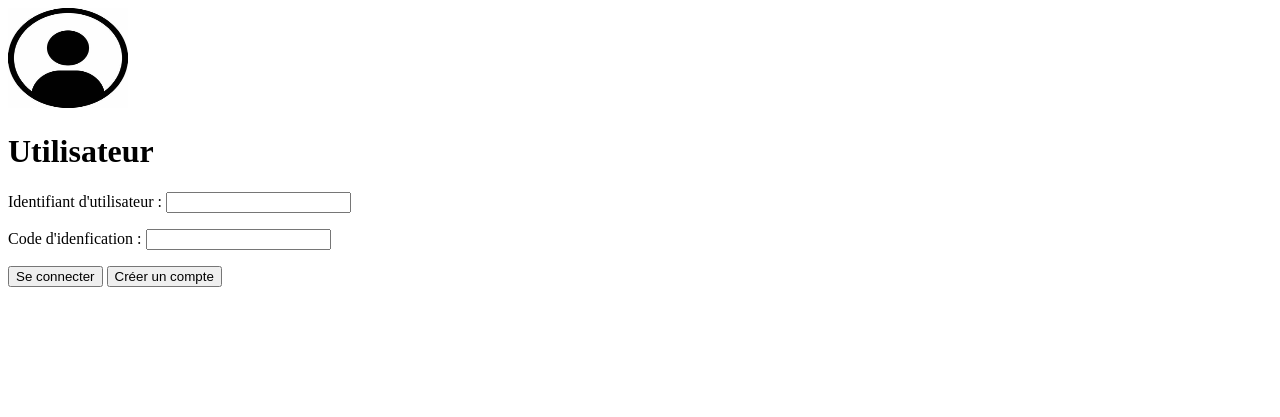
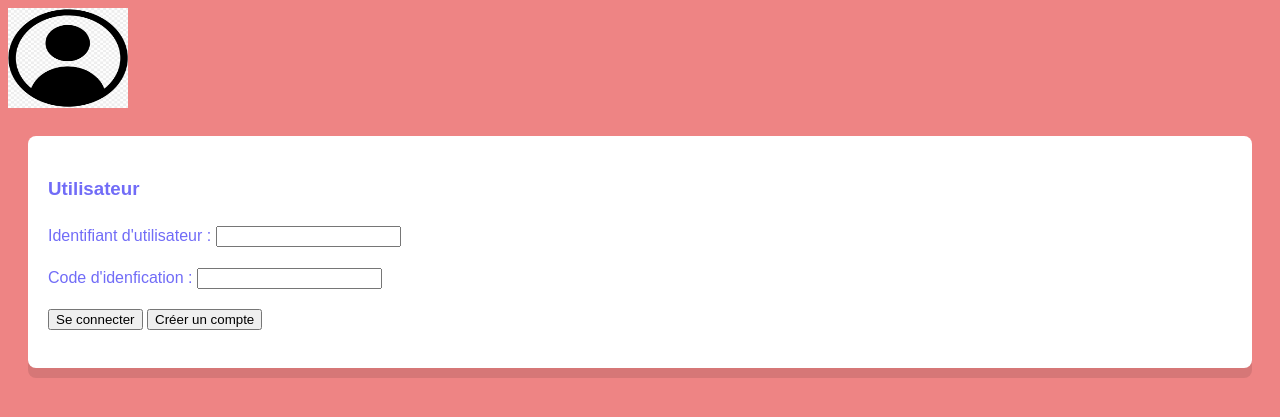
Before and after one commit to midjix/Aptoudou, a PHP site: page / in a window 1280 px wide. Shown: the top 417 px of the page. Run offline with PHP 8.4, Linux system fonts and the light colour scheme.

Commit message:
mise a jour de tout

```diff
--- a/index.php
+++ b/index.php
@@ -10,10 +10,12 @@
     </head>
     <body>
         <header>
-            <img src="logo_utilisateur.jpg" alt="afiicher logo utilisateur" class="logo">
-            <p><h1>Utilisateur</h1></p>
+            <img src="utilisateur.png" alt="afiicher logo utilisateur" class="logo">
         </header>
         <main>
+            <section>
+                <article>
+                <p><h1>Utilisateur</h1></p>
                     <form action="validation.php">
                         <p>
                             <label for="mail">Identifiant d'utilisateur : </label>
@@ -28,6 +30,8 @@
                         <a href="validation.php"><button>Se connecter</button></a>
                         <a href="creation_compte.php"><button>Créer un compte</button></a>
                     </p>
+                </article>
+            </section>
         </main>
     </body>
 </html>
--- a/styles.css
+++ b/styles.css
@@ -1,5 +1,26 @@
+body {
+    font-family: 'Arial', sans-serif;
+    font-size: 16px;
+    line-height: 1.6;
+    color: #716cf7;
+    background-color: #ee8484;
+}
+
 .logo {
     position: relative; /* Définit la position relative pour permettre le positionnement absolu à l'intérieur */
     width:120px;
     height:100px;
+    background-color: rgba(0, 0, 0, 1);
 }
+
+section {
+    margin: 0px 0;
+}
+
+article {
+    margin: 20px;
+    background-color: #fff;
+    padding: 20px;
+    border-radius: 8px;
+    box-shadow: 0 10px rgba(0, 0, 0, 0.1);
+}
```
Also changed, not shown: utilisateur.png (added). Lines whose indentation alone changed are shown as unchanged.
